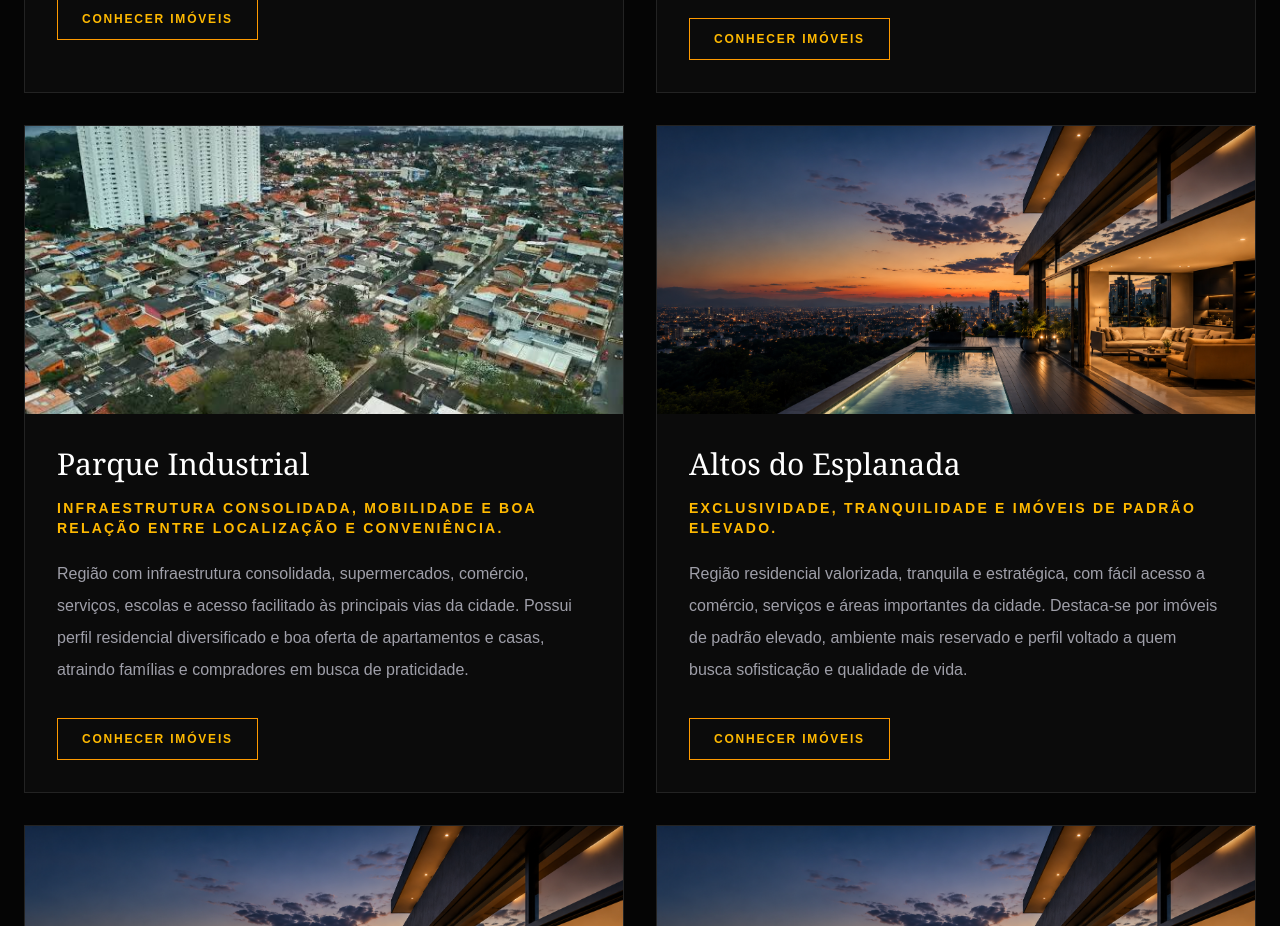
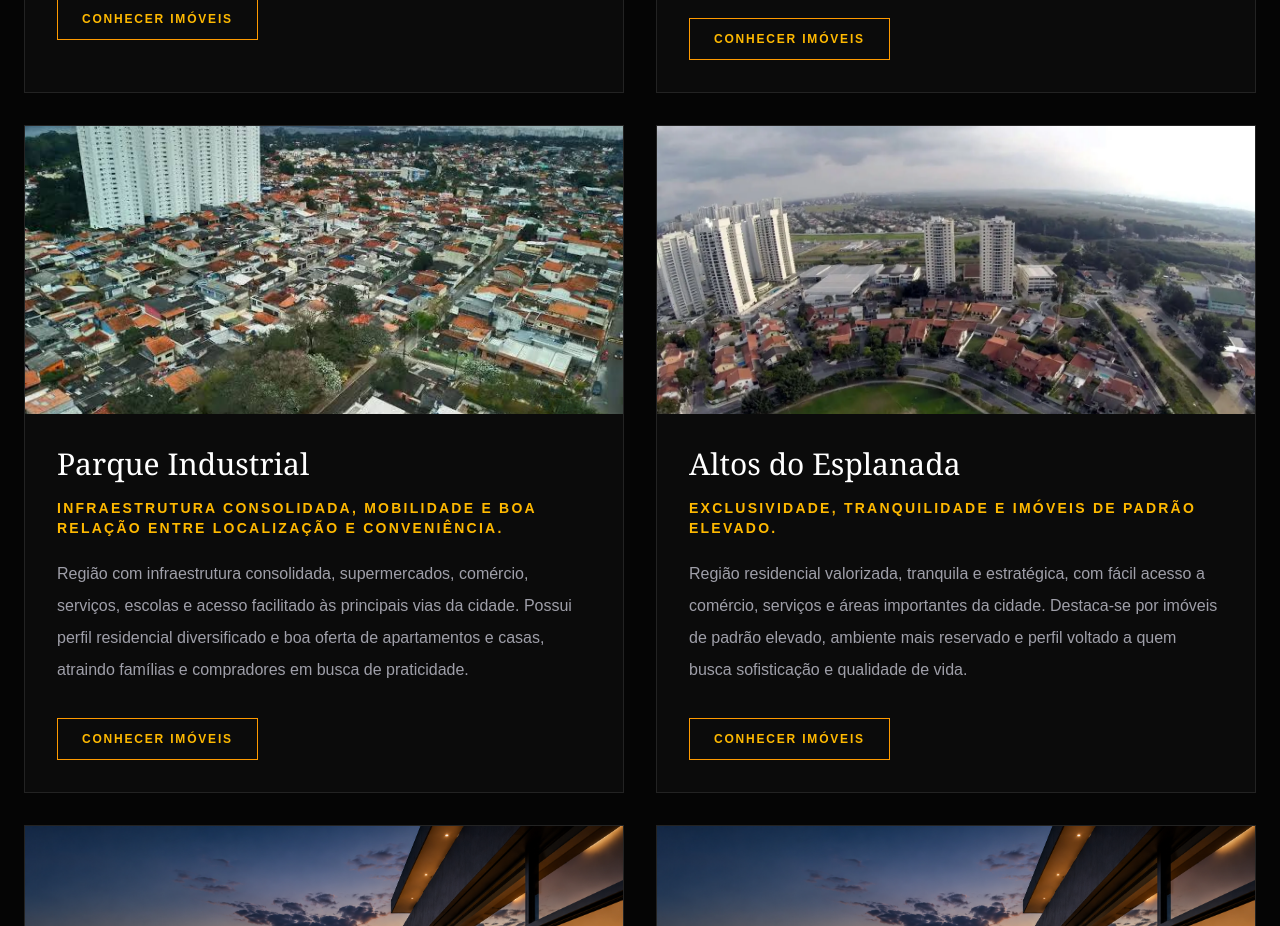
Before and after one commit to altamirbonilhajunior2-prog/bbconsultoriaimobiliaria-premium, a Next.js app: page /bairros in a window 1280 px wide. Shown: the part 2020-2946 px from the top of the page. Built offline with nearby package versions, Linux system fonts and the light colour scheme.

Commit message:
Adiciona imagem de Altos do Esplanada na pagina de bairros

```diff
--- a/app/bairros/page.tsx
+++ b/app/bairros/page.tsx
@@ -52,7 +52,7 @@ const neighborhoods = [
   {
     title: "Altos do Esplanada",
     slug: "altos-do-esplanada",
-    image: "/hero-clean.png",
+    image: "/bairros/altos-do-esplanada.webp",
     highlight:
       "Exclusividade, tranquilidade e imóveis de padrão elevado.",
     description:
```
Also changed, not shown: public/bairros/altos-do-esplanada.webp (added).
